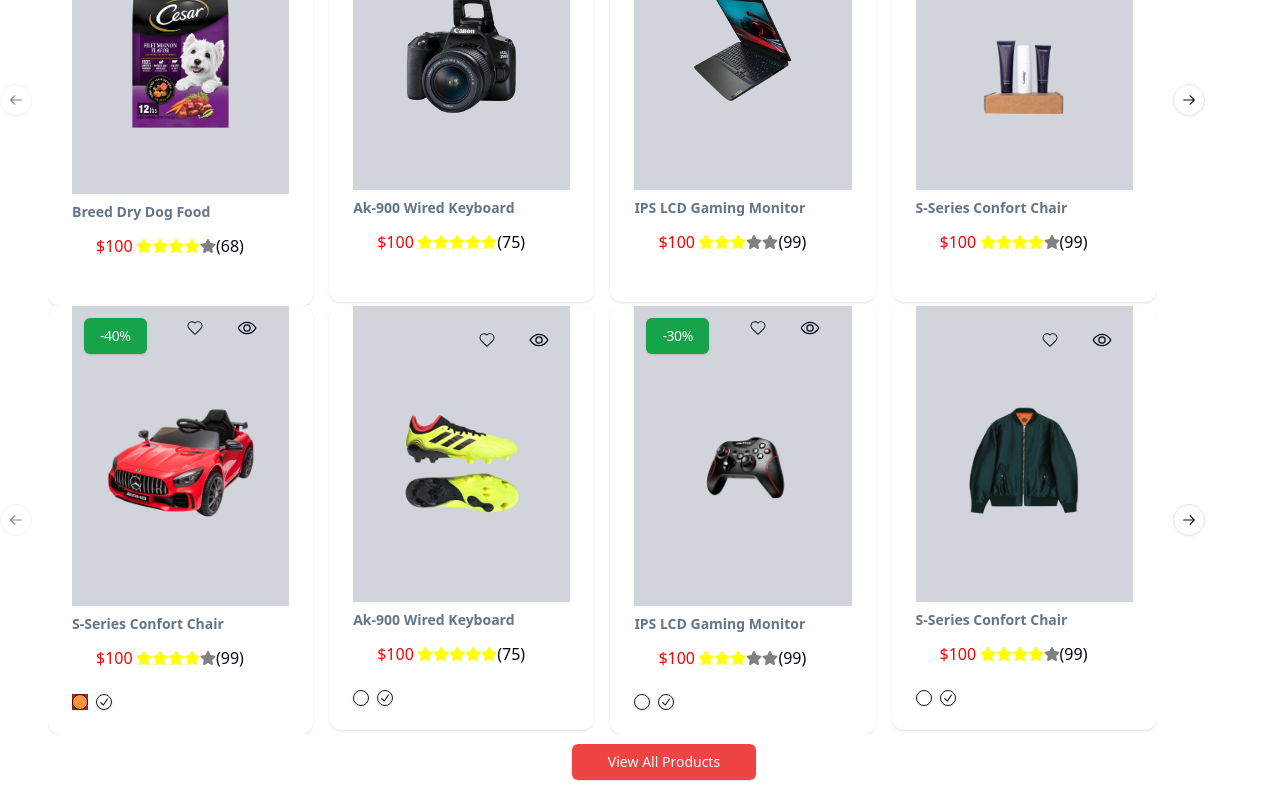
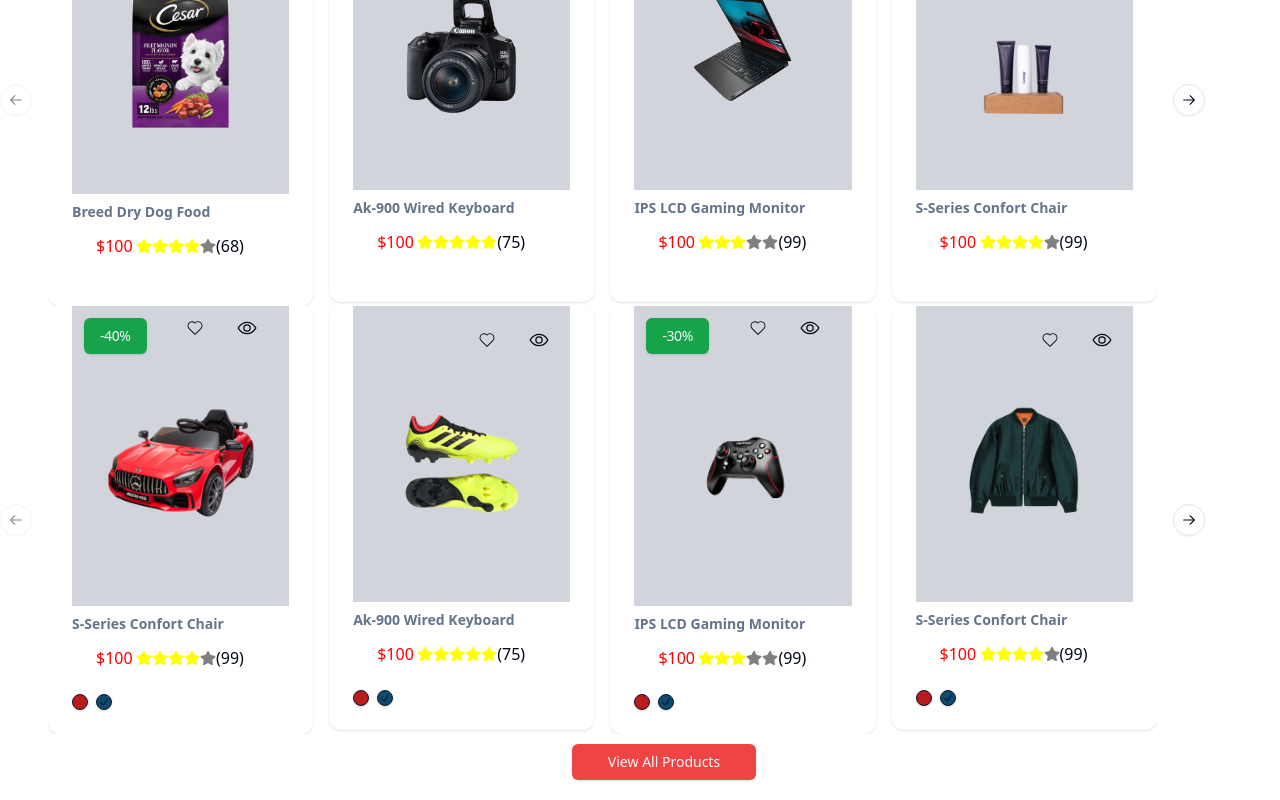
Before and after one commit to gleiberfelipe/kosmo-next-landing, a Next.js app: page / in a window 1280 px wide. Shown: the part 2417-3217 px from the top of the page. Built offline with nearby package versions, Linux system fonts and the light colour scheme.

Commit message:
first commit

```diff
--- a/components/_home/carouselExplore/carouselExplores.tsx
+++ b/components/_home/carouselExplore/carouselExplores.tsx
@@ -268,12 +268,12 @@
                                 <p>(99)</p>
                             </CardFooter>
                                 <RadioGroup className="flex flex-row" defaultValue="comfortable">
-                                    <div className="flex flex-row items-center space-x-2 bg-red-700">
-                                        <RadioGroupItem value="default" id="r1" className="bg-orange-400" />
+                                    <div className="flex flex-row items-center space-x-2 ">
+                                        <RadioGroupItem value="default" id="r1" className="bg-red-700" />
                                         {/* <Label htmlFor="r2">Color 1</Label>         */}
                                     </div>
                                     <div className="flex flex-row items-center space-x-2">
-                                        <RadioGroupItem value="comfortable" id="r2" />
+                                        <RadioGroupItem value="comfortable" id="r2" className="bg-sky-900" />
                                         {/* <Label htmlFor="r2"> Color 2</Label>                                         */}
                                     </div>
 
@@ -311,11 +311,11 @@
                             </CardFooter>
                             <RadioGroup className="flex flex-row" defaultValue="comfortable">
                                     <div className="flex flex-row items-center space-x-2">
-                                        <RadioGroupItem value="default" id="r1" />
+                                        <RadioGroupItem value="default" id="r1" className="bg-red-700" />
                                         {/* <Label htmlFor="r2">Color 1</Label>         */}
                                     </div>
                                     <div className="flex flex-row items-center space-x-2">
-                                        <RadioGroupItem value="comfortable" id="r2" />
+                                        <RadioGroupItem value="comfortable" id="r2" className="bg-sky-900" />
                                         {/* <Label htmlFor="r2"> Color 2</Label>                                         */}
                                     </div>
 
@@ -355,11 +355,11 @@
                             </CardFooter>
                             <RadioGroup className="flex flex-row" defaultValue="comfortable">
                                     <div className="flex flex-row items-center space-x-2">
-                                        <RadioGroupItem value="default" id="r1" />
+                                        <RadioGroupItem value="default" id="r1" className="bg-red-700" />
                                         {/* <Label htmlFor="r2">Color 1</Label>         */}
                                     </div>
                                     <div className="flex flex-row items-center space-x-2">
-                                        <RadioGroupItem value="comfortable" id="r2" />
+                                        <RadioGroupItem value="comfortable" id="r2" className="bg-sky-900" />
                                         {/* <Label htmlFor="r2"> Color 2</Label>                                         */}
                                     </div>
 
@@ -397,11 +397,11 @@
                             </CardFooter>
                             <RadioGroup className="flex flex-row" defaultValue="comfortable">
                                     <div className="flex flex-row items-center space-x-2">
-                                        <RadioGroupItem value="default" id="r1" />
+                                        <RadioGroupItem value="default" id="r1" className="bg-red-700" />
                                         {/* <Label htmlFor="r2">Color 1</Label>         */}
                                     </div>
                                     <div className="flex flex-row items-center space-x-2">
-                                        <RadioGroupItem value="comfortable" id="r2" />
+                                        <RadioGroupItem value="comfortable" id="r2" className="bg-sky-900" />
                                         {/* <Label htmlFor="r2"> Color 2</Label>                                         */}
                                     </div>
 
@@ -439,11 +439,11 @@
                             </CardFooter>
                             <RadioGroup className="flex flex-row" defaultValue="comfortable">
                                     <div className="flex flex-row items-center space-x-2">
-                                        <RadioGroupItem value="default" id="r1" />
+                                        <RadioGroupItem value="default" id="r1" className="bg-red-700" />
                                         {/* <Label htmlFor="r2">Color 1</Label>         */}
                                     </div>
                                     <div className="flex flex-row items-center space-x-2">
-                                        <RadioGroupItem value="comfortable" id="r2" />
+                                        <RadioGroupItem value="comfortable" id="r2" className="bg-sky-900" />
                                         {/* <Label htmlFor="r2"> Color 2</Label>                                         */}
                                     </div>
 
```
